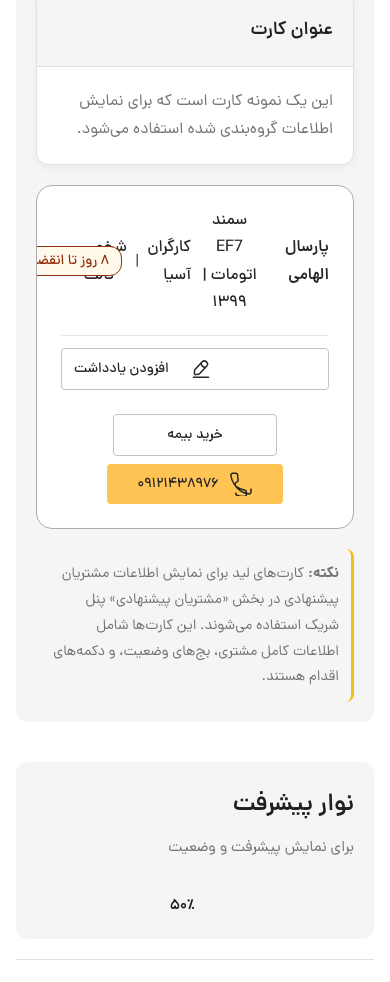
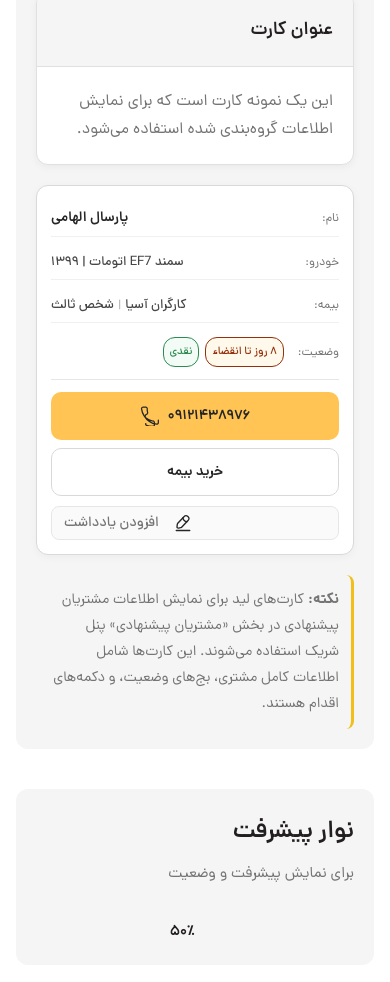
Before and after one commit to mrsadri/seller-brandbook, a plain HTML site: page index.html in a window 390 px wide. Shown: the part 10312-11294 px from the top of the page. Drawn offline with Linux system fonts and the light colour scheme.

Commit message:
✨ Refine lead card UI with proper responsive breakpoints
- Desktop (1024px+): 4-column grid layout
- Tablet (768px-1023px): 2x2 grid layout
- Mobile Large (481px-767px): 2x2 grid with stacked actions
- Mobile Small (320px-480px): Single column with labels
- Extra Small (<320px): Compact single column

Improvements:
- Better visual hierarchy with refined typography
- Improved hover states and transitions
- Consolidated responsive styles (removed scattered overrides)
- Added subtle box-shadow and border refinements
- Touch-friendly button sizes on mobile

```diff
--- a/css/styles.css
+++ b/css/styles.css
@@ -983,11 +983,6 @@ img {
     .section-title {
         font-size: 2.5rem;
     }
-
-    .lead-card-figma {
-        width: 100%;
-        max-width: 100%;
-    }
 }
 
 /* Medium Desktop / Large Tablet (769px - 900px) - Menu still visible but tighter */
@@ -1058,22 +1053,6 @@ img {
         font-size: 1.3125rem;
     }
 
-    .lead-card-figma {
-        width: 100%;
-        max-width: 100%;
-    }
-
-    .lead-card-info-row {
-        flex-wrap: wrap;
-        height: auto;
-        gap: 10px;
-    }
-
-    .lead-card-data-chunk {
-        width: calc(50% - 5px) !important;
-        flex: 0 0 calc(50% - 5px);
-    }
-
     .color-swatch {
         height: 170px;
     }
@@ -1150,31 +1129,6 @@ img {
 
     .component-examples {
         flex-wrap: wrap;
-    }
-
-    .lead-card-figma {
-        width: 100%;
-        max-width: 100%;
-    }
-
-    .lead-card-info-row {
-        flex-wrap: wrap;
-        height: auto;
-        gap: 12px;
-    }
-
-    .lead-card-data-chunk {
-        width: calc(50% - 6px) !important;
-    }
-
-    .lead-card-data-01,
-    .lead-card-data-02 {
-        width: calc(50% - 6px);
-    }
-
-    .lead-card-data-03,
-    .lead-card-data-04 {
-        width: calc(50% - 6px);
     }
 
     .color-swatch {
@@ -1386,30 +1340,6 @@ img {
         height: 45px;
     }
 
-    .lead-card-figma {
-        width: 100%;
-        max-width: 100%;
-    }
-
-    .lead-card-info-row {
-        flex-wrap: wrap;
-        height: auto;
-        gap: 12px;
-    }
-
-    .lead-card-data-chunk {
-        width: 100% !important;
-    }
-
-    .lead-card-action-row {
-        flex-wrap: wrap;
-    }
-
-    .lead-card-note-section {
-        width: 100%;
-        margin-top: 8px;
-    }
-
     .spacing-demo {
         gap: var(--spacing-sm);
     }
@@ -1717,64 +1647,6 @@ img {
 
     .license-warning {
         font-size: 0.875rem;
-    }
-
-    .lead-card-figma {
-        width: 100%;
-        max-width: 100%;
-        padding: 16px;
-        border-radius: 12px;
-    }
-
-    .lead-card-info-row {
-        flex-direction: column;
-        align-items: flex-start;
-        height: auto;
-        gap: 12px;
-        margin-bottom: 12px;
-    }
-
-    .lead-card-data-chunk {
-        width: 100% !important;
-        justify-content: flex-start !important;
-    }
-
-    .lead-card-data-01,
-    .lead-card-data-02,
-    .lead-card-data-03,
-    .lead-card-data-04 {
-        width: 100%;
-        text-align: right !important;
-    }
-
-    .lead-card-name,
-    .lead-card-vehicle-info,
-    .lead-card-insurance-company,
-    .lead-card-insurance-type {
-        font-size: 14px;
-        line-height: 1.6;
-    }
-
-    .lead-card-action-row {
-        flex-direction: column;
-        align-items: stretch;
-        gap: 8px;
-    }
-
-    .lead-card-call-to-action {
-        flex-direction: column;
-        width: 100%;
-    }
-
-    .lead-card-call-btn,
-    .lead-card-buy-btn {
-        width: 100%;
-        min-width: auto;
-    }
-
-    .lead-card-note-section {
-        width: 100%;
-        margin-top: 0;
     }
 
     .progress-bar-container {
@@ -2223,66 +2095,68 @@ img {
     border-top: 1px solid var(--medium-gray);
 }
 
-/* Lead Card from Figma - Exact Implementation */
+/* ============================================
+   Lead Card Component - Refined Responsive Design
+   Standard Breakpoints:
+   - Desktop: 1024px+
+   - Tablet: 768px - 1023px
+   - Mobile Large: 481px - 767px
+   - Mobile Small: 320px - 480px
+   ============================================ */
+
+/* Base Styles (Desktop First) */
 .lead-card-figma {
     width: 100%;
     max-width: 955px;
-    min-height: 148px;
+    min-height: auto;
     background: #ffffff;
-    border: 1px solid #adadad;
+    border: 1px solid #d9d9d9;
     border-radius: 16px;
-    padding: 20px 24px 24px 24px;
+    padding: 20px 24px;
     display: flex;
     flex-direction: column;
-    gap: 0;
+    gap: 16px;
     direction: rtl;
     box-sizing: border-box;
-    overflow: hidden; /* Prevent internal overflow */
-}
-
+    overflow: hidden;
+    box-shadow: 0 2px 8px rgba(0, 0, 0, 0.04);
+    transition: box-shadow 0.3s ease, border-color 0.3s ease;
+}
+
+.lead-card-figma:hover {
+    box-shadow: 0 4px 16px rgba(0, 0, 0, 0.08);
+    border-color: #c2c2c2;
+}
+
+/* Info Row - Desktop: All 4 columns in one row */
 .lead-card-info-row {
-    display: flex;
-    flex-direction: row;
+    display: grid;
+    grid-template-columns: 1.2fr 1fr 1fr auto;
     align-items: center;
-    justify-content: space-between;
-    min-height: 44px;
-    margin-bottom: 12px;
+    gap: 16px;
     direction: rtl;
-    flex-wrap: wrap;
-    gap: 8px;
 }
 
 .lead-card-data-chunk {
     display: flex;
     align-items: center;
+    min-width: 0;
 }
 
 .lead-card-data-01 {
-    flex: 1;
-    min-width: 0;
     justify-content: flex-start;
-    text-align: right;
 }
 
 .lead-card-data-02 {
-    flex: 1;
-    min-width: 0;
     justify-content: center;
-    text-align: center;
 }
 
 .lead-card-data-03 {
-    flex: 1;
-    min-width: 0;
     justify-content: center;
-    text-align: center;
 }
 
 .lead-card-data-04 {
-    flex: 1;
-    min-width: 0;
     justify-content: flex-end;
-    text-align: left;
 }
 
 .lead-card-name {
@@ -2290,80 +2164,67 @@ img {
     font-size: 16px;
     font-weight: 600;
     color: #262626;
-    line-height: 27.2px;
-    text-align: right;
+    line-height: 1.7;
     font-variation-settings: 'wght' 600;
+    white-space: nowrap;
     overflow: hidden;
     text-overflow: ellipsis;
-    direction: rtl;
-    word-wrap: break-word;
 }
 
 .lead-card-vehicle-info {
     font-family: var(--font-primary);
-    font-size: 16px;
+    font-size: 15px;
     font-weight: 500;
-    color: #262626;
-    line-height: 27.2px;
-    text-align: center;
+    color: #474747;
+    line-height: 1.7;
     font-variation-settings: 'wght' 500;
+    white-space: nowrap;
     overflow: hidden;
     text-overflow: ellipsis;
-    word-wrap: break-word;
 }
 
 .lead-card-insurance-info {
     display: flex;
     align-items: center;
-    gap: 8px;
+    gap: 6px;
     justify-content: center;
     direction: rtl;
-}
-
-.lead-card-insurance-company {
-    font-family: var(--font-primary);
-    font-size: 16px;
-    font-weight: 500;
-    color: #262626;
-    line-height: 27.2px;
-    text-align: right;
-    font-variation-settings: 'wght' 500;
-    direction: rtl;
-}
-
-.lead-card-divider {
-    color: #474747;
-    font-size: 16px;
-    line-height: 14px;
-}
-
+    flex-wrap: nowrap;
+}
+
+.lead-card-insurance-company,
 .lead-card-insurance-type {
     font-family: var(--font-primary);
-    font-size: 16px;
+    font-size: 15px;
     font-weight: 500;
-    color: #262626;
-    line-height: 27.2px;
-    text-align: left;
+    color: #474747;
+    line-height: 1.7;
     font-variation-settings: 'wght' 500;
-    direction: rtl;
+    white-space: nowrap;
+}
+
+.lead-card-divider {
+    color: #adadad;
+    font-size: 14px;
+    line-height: 1;
 }
 
 .lead-card-state-holder {
     display: flex;
     align-items: center;
     gap: 8px;
-    height: 28px;
     direction: rtl;
-}
-
+    flex-wrap: wrap;
+    justify-content: flex-end;
+}
+
+/* Action Row - Desktop: All elements in one row */
 .lead-card-action-row {
     display: flex;
     align-items: center;
-    gap: 24px;
-    padding-top: 12px;
+    gap: 16px;
+    padding-top: 16px;
     border-top: 1px solid #e6e6e6;
-    min-height: 52px;
-    margin-top: 8px;
     direction: rtl;
 }
 
@@ -2372,120 +2233,444 @@ img {
     align-items: center;
     gap: 8px;
     direction: rtl;
+    flex-shrink: 0;
 }
 
 .lead-card-call-btn {
-    display: flex;
+    display: inline-flex;
     align-items: center;
     justify-content: center;
-    gap: 10px;
-    padding: 8px 16px;
+    gap: 8px;
+    padding: 10px 20px;
     background: #ffc453;
     border: none;
-    border-radius: 4px;
+    border-radius: 8px;
     cursor: pointer;
     font-family: var(--font-primary);
     font-size: 14px;
-    font-weight: 500;
+    font-weight: 600;
     color: #262626;
-    line-height: 23.8px;
-    font-variation-settings: 'wght' 500;
-    transition: all 0.3s ease;
-    height: 40px;
-    min-width: 120px;
-    direction: ltr;
+    line-height: 1.4;
+    font-variation-settings: 'wght' 600;
+    transition: all 0.2s ease;
+    height: 44px;
+    white-space: nowrap;
     flex-direction: row-reverse;
-    flex: 1;
-    max-width: 176px;
+}
+
+.lead-card-call-btn:hover {
+    background: #ffb833;
+    transform: translateY(-1px);
+}
+
+.lead-card-call-btn:active {
+    transform: translateY(0);
 }
 
 .lead-card-call-btn span {
     direction: ltr;
-    text-align: left;
-}
-
-.lead-card-call-btn:hover {
-    background: #FFB833;
 }
 
 .lead-card-call-btn svg {
-    width: 24px;
-    height: 24px;
+    width: 20px;
+    height: 20px;
+    flex-shrink: 0;
 }
 
 .lead-card-buy-btn {
-    padding: 8px 16px;
+    display: inline-flex;
+    align-items: center;
+    justify-content: center;
+    padding: 10px 20px;
     background: #ffffff;
-    border: 1px solid #c2c2c2;
-    border-radius: 4px;
+    border: 1px solid #d9d9d9;
+    border-radius: 8px;
     cursor: pointer;
     font-family: var(--font-primary);
     font-size: 14px;
-    font-weight: 500;
+    font-weight: 600;
     color: #262626;
-    line-height: 23.8px;
-    font-variation-settings: 'wght' 500;
-    transition: all 0.3s ease;
-    height: 40px;
-    min-width: 120px;
+    line-height: 1.4;
+    font-variation-settings: 'wght' 600;
+    transition: all 0.2s ease;
+    height: 44px;
     white-space: nowrap;
-    flex: 1;
-    max-width: 164px;
 }
 
 .lead-card-buy-btn:hover {
     background: #f5f5f5;
+    border-color: #c2c2c2;
 }
 
 .lead-card-note-section {
     flex: 1;
     display: flex;
     align-items: center;
-    gap: 12px;
+    gap: 8px;
     padding: 0 12px;
-    background: #ffffff;
-    border: 1px solid #c2c2c2;
-    border-radius: 4px;
-    height: 40px;
+    background: #fafafa;
+    border: 1px solid #e6e6e6;
+    border-radius: 8px;
+    height: 44px;
     justify-content: flex-end;
-    min-width: 120px;
-    max-width: 100%;
+    min-width: 0;
 }
 
 .lead-card-note-edit-btn {
     display: flex;
     align-items: center;
     justify-content: center;
-    width: 40px;
-    height: 40px;
+    width: 32px;
+    height: 32px;
     background: transparent;
     border: none;
     cursor: pointer;
     padding: 0;
-    border-radius: 4px;
-    transition: background 0.3s ease;
+    border-radius: 6px;
+    transition: background 0.2s ease;
+    flex-shrink: 0;
 }
 
 .lead-card-note-edit-btn:hover {
-    background: #f5f5f5;
+    background: #e6e6e6;
 }
 
 .lead-card-note-edit-btn svg {
-    width: 20px;
-    height: 20px;
+    width: 18px;
+    height: 18px;
 }
 
 .lead-card-note-text {
     font-family: var(--font-primary);
     font-size: 14px;
     font-weight: 500;
-    color: #262626;
-    line-height: 23.8px;
+    color: #757575;
+    line-height: 1.4;
     font-variation-settings: 'wght' 500;
-    text-align: right;
-}
-
-/* Lead card responsive adjustments are now handled in the main responsive breakpoints above */
+    white-space: nowrap;
+    overflow: hidden;
+    text-overflow: ellipsis;
+}
+
+/* ============================================
+   Tablet Breakpoint (768px - 1023px)
+   Info Row: 2x2 grid, Actions: single row
+   ============================================ */
+@media screen and (min-width: 768px) and (max-width: 1023px) {
+    .lead-card-figma {
+        padding: 18px 20px;
+        gap: 14px;
+    }
+
+    .lead-card-info-row {
+        grid-template-columns: 1fr 1fr;
+        grid-template-rows: auto auto;
+        gap: 12px;
+    }
+
+    .lead-card-data-01 {
+        grid-column: 1;
+        grid-row: 1;
+        justify-content: flex-start;
+    }
+
+    .lead-card-data-02 {
+        grid-column: 2;
+        grid-row: 1;
+        justify-content: flex-end;
+    }
+
+    .lead-card-data-03 {
+        grid-column: 1;
+        grid-row: 2;
+        justify-content: flex-start;
+    }
+
+    .lead-card-data-04 {
+        grid-column: 2;
+        grid-row: 2;
+        justify-content: flex-end;
+    }
+
+    .lead-card-vehicle-info,
+    .lead-card-insurance-company,
+    .lead-card-insurance-type {
+        font-size: 14px;
+    }
+
+    .lead-card-action-row {
+        gap: 12px;
+    }
+
+    .lead-card-call-btn,
+    .lead-card-buy-btn {
+        padding: 8px 16px;
+        height: 42px;
+        font-size: 13px;
+    }
+
+    .lead-card-note-section {
+        height: 42px;
+    }
+}
+
+/* ============================================
+   Mobile Large Breakpoint (481px - 767px)
+   Info Row: 2x2 grid, Actions: wrap to 2 rows
+   ============================================ */
+@media screen and (min-width: 481px) and (max-width: 767px) {
+    .lead-card-figma {
+        padding: 16px;
+        gap: 12px;
+        border-radius: 12px;
+    }
+
+    .lead-card-info-row {
+        grid-template-columns: 1fr 1fr;
+        grid-template-rows: auto auto;
+        gap: 10px;
+    }
+
+    .lead-card-data-01 {
+        grid-column: 1;
+        grid-row: 1;
+    }
+
+    .lead-card-data-02 {
+        grid-column: 2;
+        grid-row: 1;
+        justify-content: flex-end;
+    }
+
+    .lead-card-data-03 {
+        grid-column: 1;
+        grid-row: 2;
+    }
+
+    .lead-card-data-04 {
+        grid-column: 2;
+        grid-row: 2;
+        justify-content: flex-end;
+    }
+
+    .lead-card-name {
+        font-size: 15px;
+    }
+
+    .lead-card-vehicle-info,
+    .lead-card-insurance-company,
+    .lead-card-insurance-type {
+        font-size: 13px;
+    }
+
+    .lead-card-state-holder {
+        gap: 6px;
+    }
+
+    .lead-card-state-holder .badge {
+        font-size: 12px;
+        padding: 2px 8px;
+    }
+
+    .lead-card-action-row {
+        flex-wrap: wrap;
+        gap: 10px;
+        padding-top: 12px;
+    }
+
+    .lead-card-note-section {
+        order: -1;
+        width: 100%;
+        flex: none;
+        height: 40px;
+    }
+
+    .lead-card-call-to-action {
+        width: 100%;
+        gap: 10px;
+    }
+
+    .lead-card-call-btn,
+    .lead-card-buy-btn {
+        flex: 1;
+        max-width: none;
+        height: 44px;
+        padding: 10px 14px;
+    }
+}
+
+/* ============================================
+   Mobile Small Breakpoint (320px - 480px)
+   Info Row: Single column, Actions: Stacked
+   ============================================ */
+@media screen and (max-width: 480px) {
+    .lead-card-figma {
+        padding: 14px;
+        gap: 12px;
+        border-radius: 12px;
+        max-width: 100%;
+    }
+
+    .lead-card-info-row {
+        display: flex;
+        flex-direction: column;
+        align-items: stretch;
+        gap: 8px;
+    }
+
+    .lead-card-data-chunk {
+        width: 100%;
+        justify-content: space-between;
+        padding: 6px 0;
+        border-bottom: 1px solid #f0f0f0;
+    }
+
+    .lead-card-data-chunk:last-child {
+        border-bottom: none;
+        padding-bottom: 0;
+    }
+
+    .lead-card-data-01::before {
+        content: "نام:";
+        font-size: 12px;
+        color: #757575;
+        margin-left: 8px;
+        font-weight: 400;
+    }
+
+    .lead-card-data-02::before {
+        content: "خودرو:";
+        font-size: 12px;
+        color: #757575;
+        margin-left: 8px;
+        font-weight: 400;
+    }
+
+    .lead-card-data-03::before {
+        content: "بیمه:";
+        font-size: 12px;
+        color: #757575;
+        margin-left: 8px;
+        font-weight: 400;
+    }
+
+    .lead-card-data-04 {
+        justify-content: flex-start;
+        flex-wrap: wrap;
+        gap: 6px;
+    }
+
+    .lead-card-data-04::before {
+        content: "وضعیت:";
+        font-size: 12px;
+        color: #757575;
+        margin-left: 8px;
+        font-weight: 400;
+    }
+
+    .lead-card-name {
+        font-size: 14px;
+    }
+
+    .lead-card-vehicle-info {
+        font-size: 13px;
+        text-align: right;
+    }
+
+    .lead-card-insurance-info {
+        justify-content: flex-start;
+        gap: 4px;
+    }
+
+    .lead-card-insurance-company,
+    .lead-card-insurance-type {
+        font-size: 13px;
+    }
+
+    .lead-card-divider {
+        font-size: 12px;
+    }
+
+    .lead-card-state-holder {
+        justify-content: flex-start;
+        gap: 6px;
+    }
+
+    .lead-card-state-holder .badge {
+        font-size: 11px;
+        padding: 2px 6px;
+    }
+
+    .lead-card-action-row {
+        flex-direction: column;
+        gap: 10px;
+        padding-top: 12px;
+    }
+
+    .lead-card-note-section {
+        width: 100%;
+        height: 44px;
+        order: 3;
+    }
+
+    .lead-card-call-to-action {
+        width: 100%;
+        flex-direction: column;
+        gap: 8px;
+    }
+
+    .lead-card-call-btn,
+    .lead-card-buy-btn {
+        width: 100%;
+        max-width: none;
+        height: 48px;
+        font-size: 14px;
+        border-radius: 10px;
+    }
+
+    .lead-card-call-btn {
+        order: 1;
+    }
+
+    .lead-card-buy-btn {
+        order: 2;
+    }
+}
+
+/* ============================================
+   Extra Small Devices (< 320px)
+   ============================================ */
+@media screen and (max-width: 319px) {
+    .lead-card-figma {
+        padding: 12px;
+        border-radius: 10px;
+    }
+
+    .lead-card-data-chunk::before {
+        display: none;
+    }
+
+    .lead-card-name {
+        font-size: 13px;
+    }
+
+    .lead-card-vehicle-info,
+    .lead-card-insurance-company,
+    .lead-card-insurance-type {
+        font-size: 12px;
+    }
+
+    .lead-card-call-btn,
+    .lead-card-buy-btn {
+        height: 44px;
+        font-size: 13px;
+    }
+
+    .lead-card-call-btn svg {
+        width: 18px;
+        height: 18px;
+    }
+}
 
 /* Progress Bar */
 .progress-bar-container {
```
